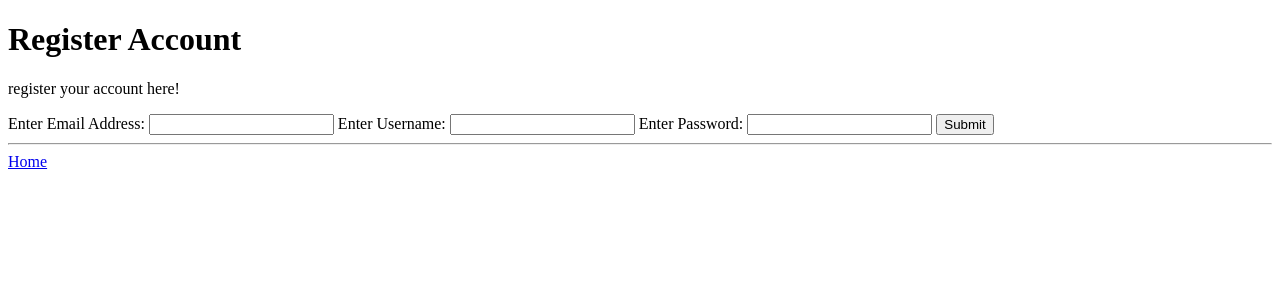
After one commit to andypsu5155/django-user-auth, a Django app: page /register in a window 1280 px wide. The commit adds this page. Shown: the top 300 px of the page. Run offline with Django 4.2, Linux system fonts and the light colour scheme.

Commit message:
User authentication officially working!

```diff
--- /dev/null
+++ b/mysite/main/templates/main/error_login.html
@@ -0,0 +1,6 @@
+{% extends 'base.html' %}
+
+{% block content %}
+<h1>Error login!</h1>
+<a href="{% url 'home' %}">Return to Homepage</a>
+{% endblock %}
--- /dev/null
+++ b/mysite/main/templates/main/register.html
@@ -0,0 +1,18 @@
+{% extends 'base.html' %}
+
+{% block content %}
+<h1>Register Account</h1>
+<p>register your account here!</p>
+<form method="POST" action="">
+    {% csrf_token %}
+    <label>Enter Email Address: </label>
+    <input type="email" name="email">
+    <label>Enter Username:</label>
+    <input type="text" name="username" />
+    <label>Enter Password:</label>
+    <input type="password", name="password" />
+    <input type="submit" />
+</form>
+<hr>
+<a href="{% url 'home' %}">Home</a>
+{% endblock %}
--- /dev/null
+++ b/mysite/main/templates/main/succesful_login.html
@@ -0,0 +1,6 @@
+{% extends 'base.html' %}
+
+{% block content %}
+<h1>Succesful login!</h1>
+<a href="{% url 'home' %}">Return to Homepage</a>
+{% endblock %}
--- a/mysite/main/urls.py
+++ b/mysite/main/urls.py
@@ -3,4 +3,9 @@ from . import views
 
 urlpatterns = [
     path("", views.home, name='home'),
+    path("login_user", views.login_user, name='login-user'),
+    path("logout_user", views.logout_user, name='logout-user'),
+    path("register", views.register, name='register'),
+    path("succesful_login", views.succesful_login, name="succesful_login"),
+    path("error_login", views.error_login, name="error_login"),
 ]
--- a/mysite/main/views.py
+++ b/mysite/main/views.py
@@ -1,5 +1,49 @@
-from django.shortcuts import render
+from django.contrib.auth.models import User
+from django.shortcuts import render, redirect
+from django.contrib.auth import authenticate, login, logout
 
 # Create your views here.
 def home(request):
     return render(request, 'main/index.html', {})
+
+def login_user(request):
+    if request.method == 'POST':
+        username = request.POST.get('username')
+        password = request.POST.get('password')
+
+        user = authenticate(request, username=username, password=password)
+        if user is not None:
+            login(request, user)
+            # Redirect to a success page.
+            return redirect('succesful_login')
+
+        else:
+            # Return an 'invalid login' error message.
+            return redirect('error_login')
+
+
+
+    return render(request, 'main/login_user.html', {})
+
+def logout_user(request):
+    logout(request)
+    return redirect('home')
+
+def register(request):
+    if request.method == 'POST':
+        email = request.POST.get('email')
+        username = request.POST.get('username')
+        password = request.POST.get('password')
+
+        new_user = User.objects.create_user(username, email, password)
+        new_user.save()
+
+        return redirect('home')
+
+    return render(request, 'main/register.html', {})
+
+def succesful_login(request):
+    return render(request, "main/succesful_login.html", {})
+
+def error_login(request):
+    return render(request, "main/error_login.html", {})
--- a/mysite/mysite/urls.py
+++ b/mysite/mysite/urls.py
@@ -19,5 +19,6 @@ from django.urls import path, include
 
 urlpatterns = [
     path("admin/", admin.site.urls),
-    path("", include('main.urls'))
+    path("", include('main.urls')),
+    path('', include("django.contrib.auth.urls")),
 ]
```
Also changed, not shown: mysite/main/templates/main/index.html (+12 -1 lines), mysite/main/templates/main/login_user.html (added, +21 -0 lines).
